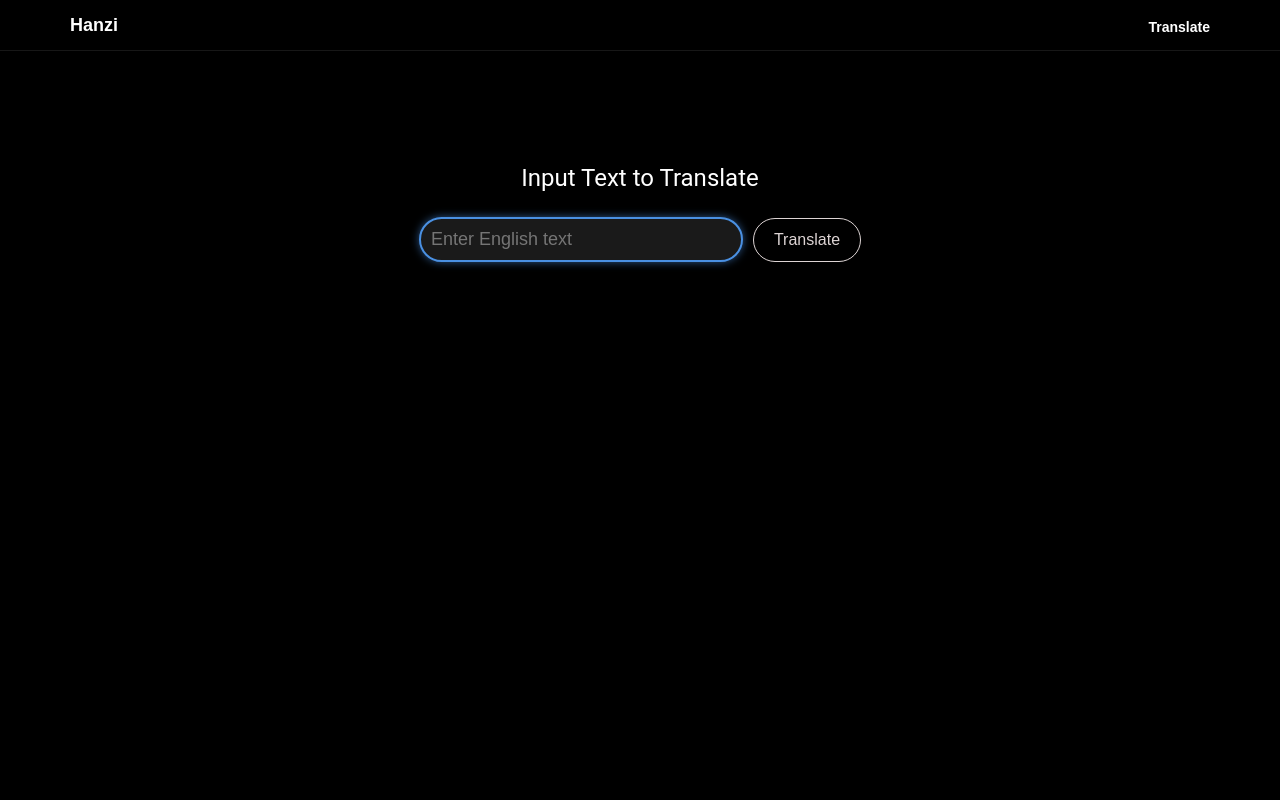
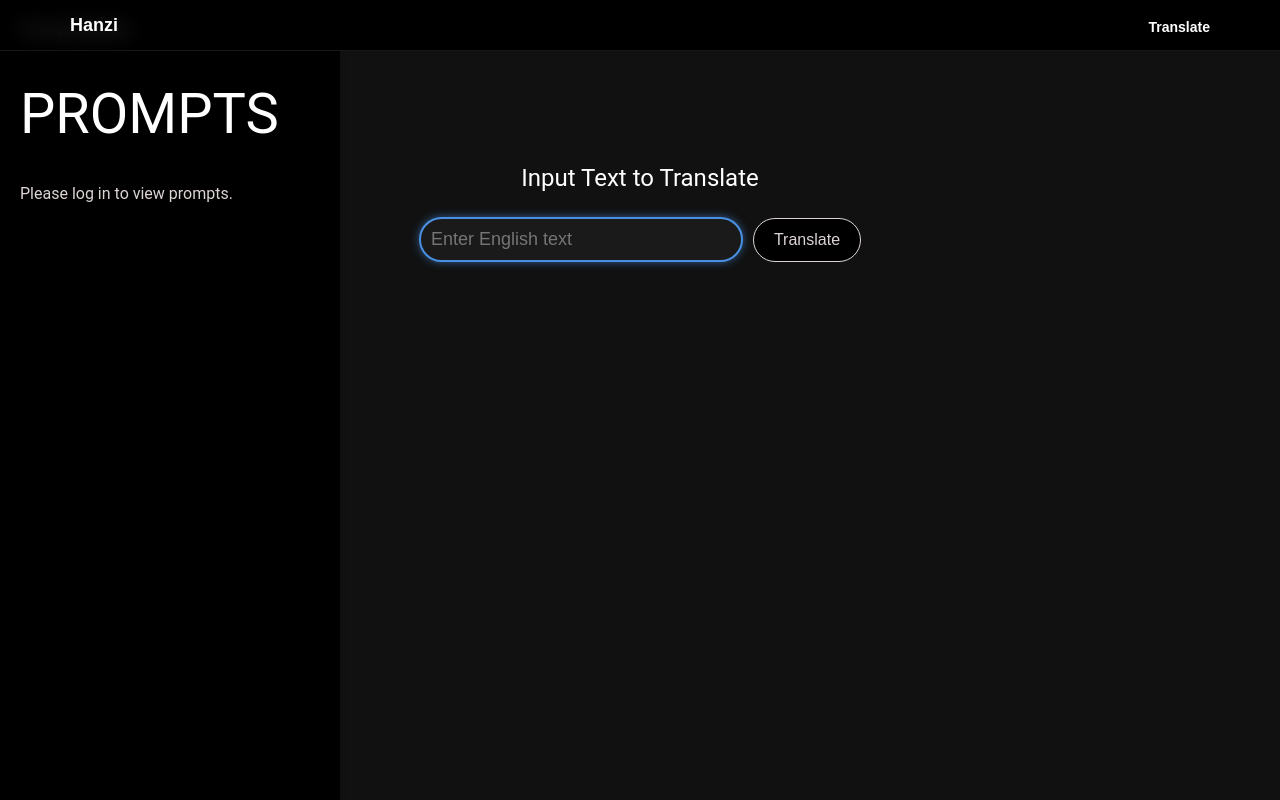
Before and after one commit to schofield-paul/hanzi, a React (Create React App) app: page /input in a window 1280 px wide. Shown: the top 800 px of the page. Built offline with nearby package versions, Linux system fonts and the light colour scheme.

Commit message:
create sideNav to display previous input

```diff
--- /dev/null
+++ b/src/components/PromptSideNav/PromptSideNav.module.css
@@ -0,0 +1,19 @@
+.container {
+  width: 300px;
+  height: 100%;
+  background-color: black;
+  position: fixed;
+  top: 0;
+  left: 0;
+  overflow-y: auto;
+  padding: 20px;
+  box-shadow: 2px 0 5px rgba(0, 0, 0, 0.1);
+}
+
+.promptsContainer {
+  margin-top: 20px;
+}
+
+.promptsContainer h2 {
+  color: #ddd4d4;
+}
--- /dev/null
+++ b/src/components/PromptSideNav/PromptSideNav.tsx
@@ -0,0 +1,41 @@
+import { useEffect } from "react";
+import style from "./PromptSideNav.module.css";
+import { useAuth } from "../../hooks/useAuth";
+import { usePrompts } from "../../hooks/usePrompts";
+
+const PromptSideNav = () => {
+  const { user } = useAuth();
+  const token = localStorage.getItem("token");
+  const { prompts, fetchPrompts, postPrompt } = usePrompts(token);
+
+  useEffect(() => {
+    if (token) {
+      fetchPrompts();
+    }
+  }, [token]);
+
+  return (
+    <div className={style.container}>
+      PromptSideNav
+      <h1>PROMPTS</h1>
+      {user ? (
+        prompts.length > 0 ? (
+          <div className={style.promptsContainer}>
+            <h2>Your Prompts:</h2>
+            <ul>
+              {prompts.map((prompt, index) => (
+                <li key={index}>{prompt}</li>
+              ))}
+            </ul>
+          </div>
+        ) : (
+          <p>No prompts available.</p>
+        )
+      ) : (
+        <p>Please log in to view prompts.</p>
+      )}
+    </div>
+  );
+};
+
+export default PromptSideNav;
--- a/src/pages/Input/Input.module.css
+++ b/src/pages/Input/Input.module.css
@@ -2,7 +2,7 @@
   display: flex;
   flex-direction: column;
   align-items: center;
-  background-color: black;
+  background-color: #111111;
   color: #ddd4d4;
   font-family: "Roboto", sans-serif;
   margin-top: 50px;
--- a/src/pages/Input/Input.tsx
+++ b/src/pages/Input/Input.tsx
@@ -5,6 +5,7 @@ import { initializeHanziWriter } from "../../hooks/initializeHanziWriter";
 import { GoogleLogin } from "@react-oauth/google";
 import { usePrompts } from "../../hooks/usePrompts";
 import { useAuth } from "../../hooks/useAuth";
+import PromptSideNav from "../../components/PromptSideNav/PromptSideNav";
 
 export default function Input() {
   const [inputValue, setInputValue] = useState<string>("");
@@ -14,7 +15,7 @@ export default function Input() {
 
   const { user, handleLoginSuccess, handleLogout } = useAuth();
   const token = localStorage.getItem("token");
-  const { prompts, fetchPrompts, postPrompt } = usePrompts(token);
+  const { postPrompt } = usePrompts(token);
 
   const containsEnglish = (input: string) =>
     /^[a-zA-Z\s.,!?':;()\u2019-]+$/.test(input);
@@ -65,6 +66,7 @@ export default function Input() {
 
   return (
     <div className={style.contentContainer}>
+      <PromptSideNav />
       <div className={style.loginContainer}>
         {user ? (
           <div className={style.userInfo}>
@@ -111,18 +113,8 @@ export default function Input() {
           {isLoading ? "Translating..." : "Translate"}
         </button>
       </form>
+
       <div className={style.character} ref={writerContainerRef} />
-
-      {user && prompts.length > 0 && (
-        <div className={style.promptsContainer}>
-          <h2>Your Prompts:</h2>
-          <ul>
-            {prompts.map((prompt, index) => (
-              <li key={index}>{prompt}</li>
-            ))}
-          </ul>
-        </div>
-      )}
     </div>
   );
 }
```
